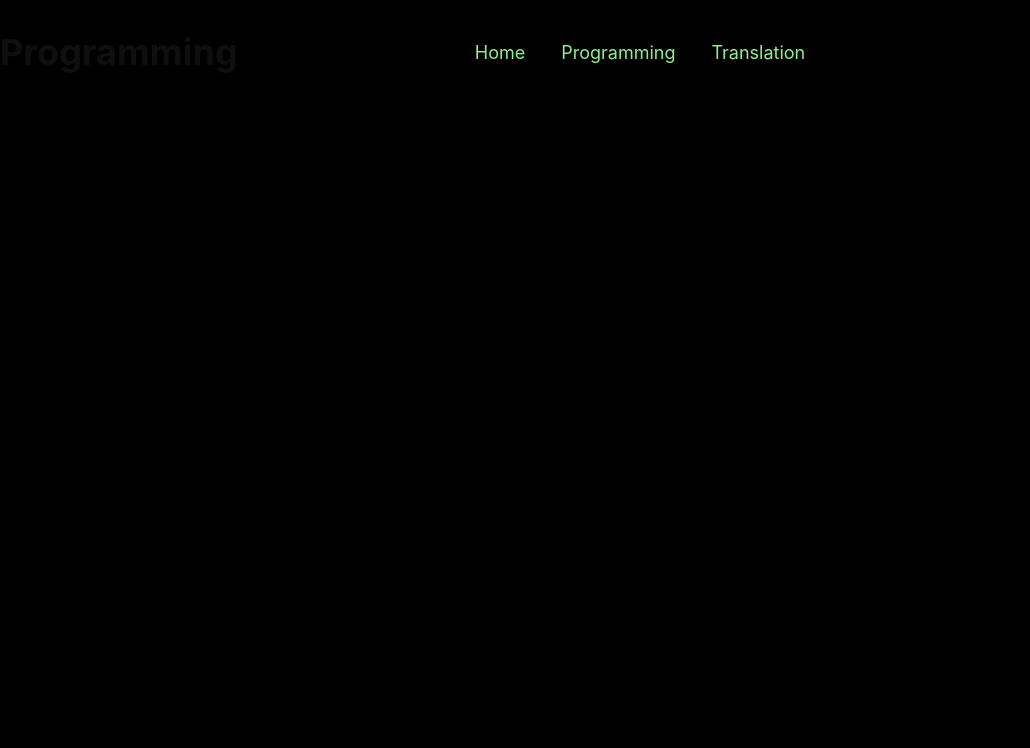
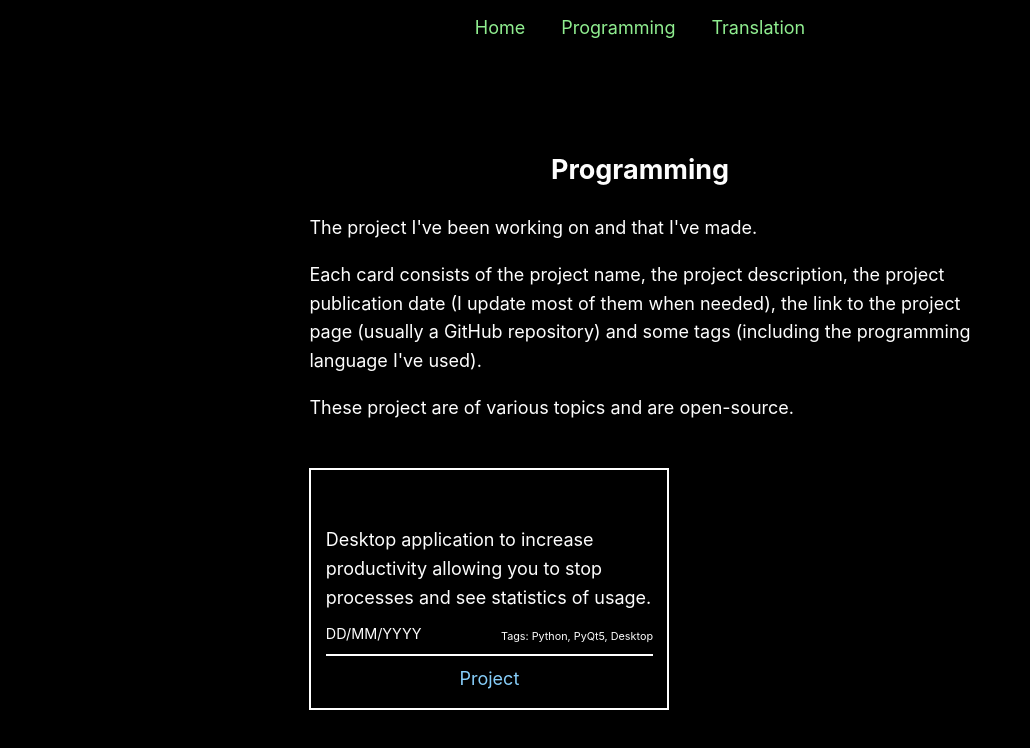
Before and after one commit to JoseDeFreitas/JoseDeFreitas-website, a Next.js app: page /portfolio/programming in a window 1280 px wide. Shown: the top 748 px of the page, without its empty margins (0-1030 px from the left). Built offline with nearby package versions, Linux system fonts and the light colour scheme.

Commit message:
Write programming description

```diff
--- a/pages/portfolio/programming.js
+++ b/pages/portfolio/programming.js
@@ -1,7 +1,16 @@
 import Head from "next/head";
 import Layout from '../../components/Layout'
+import { programmingProjects } from "../../public/data/data_programming"
 
-export default function Programming() {
+export const getStaticProps = async () => {
+    return {
+        props: {
+            projectsList: programmingProjects,
+        }
+    }
+}
+
+export default function Programming({ projectsList }) {
     return (
         <>
             <Head>
@@ -9,7 +18,37 @@ export default function Programming() {
             </Head>
 
             <Layout>
-                <h1>Programming</h1>
+                <main id="main">
+                    <section id="header">
+                        <h1>Programming</h1>
+                        <p>The project I've been working on and that I've made.</p>
+                        <p>
+                            Each card consists of the project name, the project description, the project<br/>
+                            publication date (I update most of them when needed), the link to the project<br/>
+                            page (usually a GitHub repository) and some tags (including the programming<br/>
+                            language I've used).
+                        </p>
+                        <p>These project are of various topics and are open-source.</p>
+                    </section>
+                    <section id="container">
+                        {projectsList.map(project => (
+                            <div className="card">
+                                <div className="card-info">
+                                    <h3>{project.name}</h3>
+                                    <p>{project.description}</p>
+                                    <div className="card-extra">
+                                        <p class="date">{project.creation}</p>
+                                        <p class="card-tags">Tags: {project.tags.join(', ')}</p>
+                                    </div>
+                                </div>
+                                <hr/>
+                                <div className="card-links">
+                                    <a href={project.link}>Project</a>
+                                </div>
+                            </div>
+                        ))}
+                    </section>
+                </main>
             </Layout>
         </>
     )
--- a/styles/global.scss
+++ b/styles/global.scss
@@ -137,8 +137,13 @@ img {
 
 #main {
     #header {
+        margin-top: 5em;
         display: grid;
         justify-content: center;
+
+        h1 {
+            text-align: center;
+        }
 
         p {
             margin-top: 0;
@@ -153,7 +158,7 @@ img {
 
         .card {
             width: 20em;
-            height: min-content;
+            height: auto;
             border: 2px solid white;
             padding: .8em;
 
```
